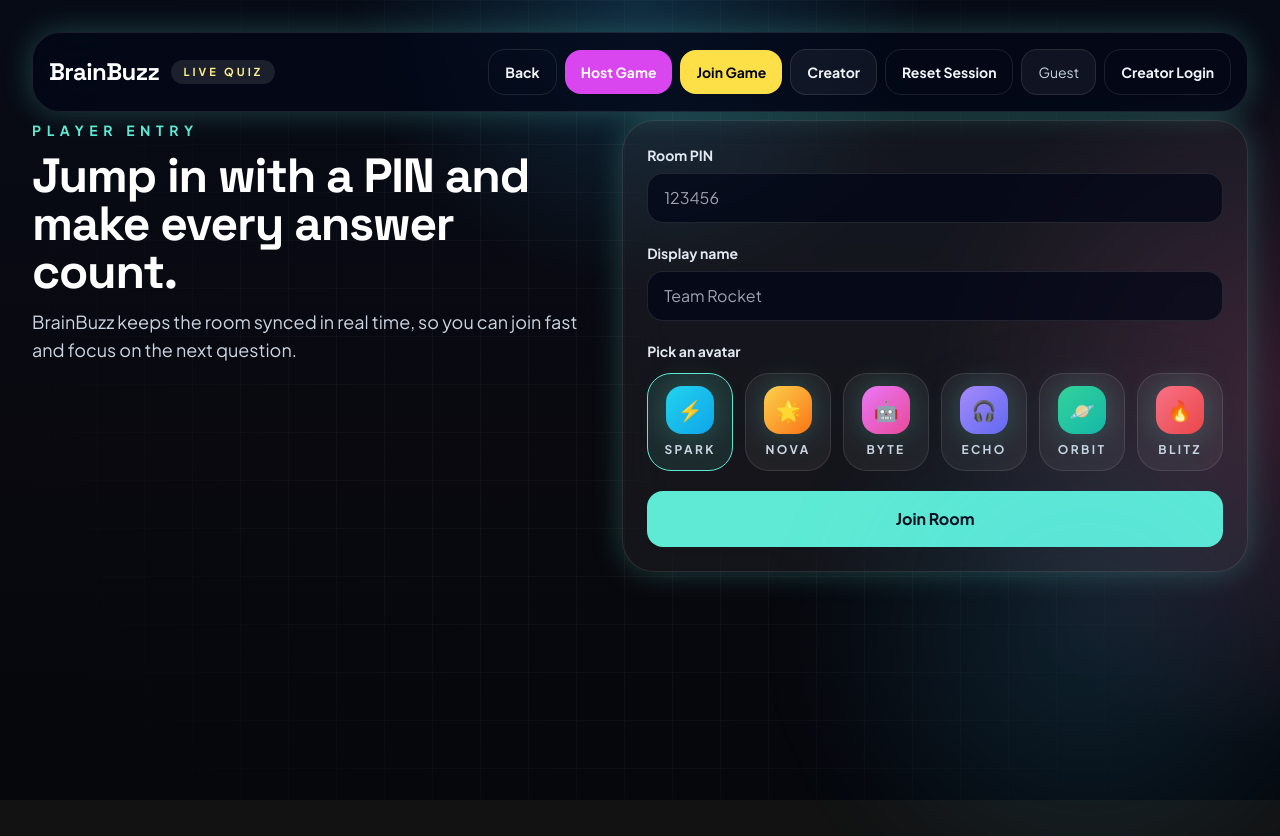
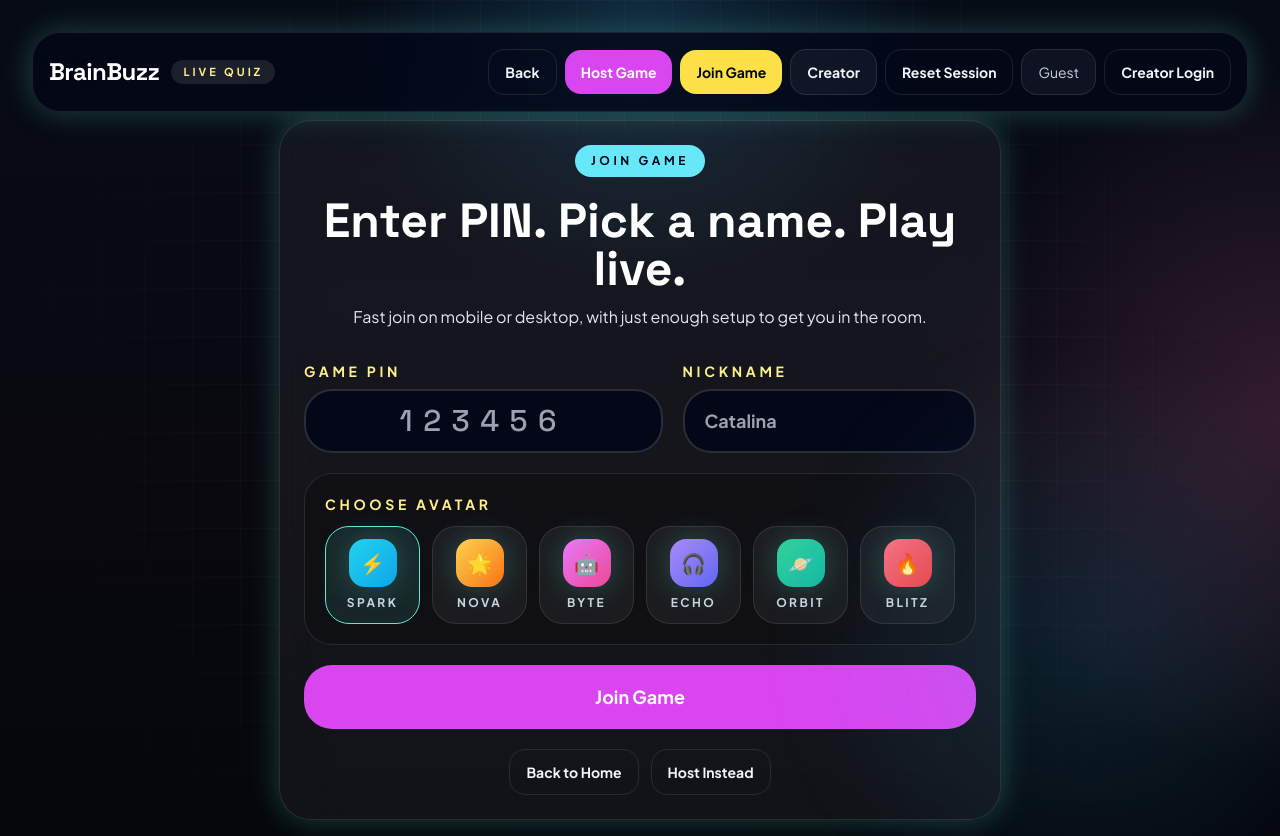
Before and after one commit to CatalinaNicoleta98/BRAINBUZZ, a React (Vite) app in the folder frontend/: page /player/join in a window 1280 px wide. Before the commit the page ends 800 px from the top, so only its background shows below. Built offline with nearby package versions, Linux system fonts and the light colour scheme; no server answers.

Commit message:
Simplify host and join flows for fast game entry

```diff
--- a/frontend/src/features/host/HostQuizLibraryPage.tsx
+++ b/frontend/src/features/host/HostQuizLibraryPage.tsx
@@ -5,7 +5,6 @@
 import { AppShell } from "../../shared/components/AppShell";
 import { GlassPanel } from "../../shared/components/GlassPanel";
 import { QuizCard } from "../../shared/components/QuizCard";
-import { SectionHeading } from "../../shared/components/SectionHeading";
 import type { QuizSummary } from "../../shared/types/game";
 
 export function HostQuizLibraryPage() {
@@ -39,45 +38,47 @@
 
   return (
     <AppShell>
-      <div className="space-y-8">
-        <div className="flex flex-col gap-5 lg:flex-row lg:items-end lg:justify-between">
-          <SectionHeading
-            eyebrow="Host Library"
-            title="Choose the quiz before you open the room."
-            description={
-              user
-                ? "Your hosting library now includes public BrainBuzz quizzes plus your own creator collection, including private drafts."
-                : "Browse the premade development quiz collection, then continue to room setup and go live."
-            }
-          />
-          <div className="flex flex-col gap-3 sm:flex-row">
+      <div className="space-y-6">
+        <div className="flex flex-col gap-4 lg:flex-row lg:items-end lg:justify-between">
+          <div>
+            <div className="inline-flex rounded-full bg-yellow-300 px-4 py-2 text-xs font-bold uppercase tracking-[0.3em] text-slate-950">
+              Host Game
+            </div>
+            <h1 className="mt-4 font-display text-4xl font-bold text-white sm:text-5xl">Pick a quiz and open the room.</h1>
+            <p className="mt-3 max-w-2xl text-slate-200">
+              {user
+                ? "Public BrainBuzz quizzes and your private creator quizzes are all ready to host."
+                : "Choose a premade quiz and start a live game in a few taps."}
+            </p>
+          </div>
+          <div className="flex flex-wrap gap-3">
+            <Link
+              to="/"
+              className="rounded-2xl border border-white/10 bg-white/5 px-5 py-3 text-center font-semibold text-white transition hover:border-white/20 hover:bg-white/10"
+            >
+              Home
+            </Link>
             <Link
               to="/player/join"
-              className="rounded-2xl border border-white/15 bg-white/5 px-5 py-3 text-center font-semibold transition hover:border-electric/60"
+              className="rounded-2xl bg-fuchsia-500 px-5 py-3 text-center font-bold text-white transition hover:bg-fuchsia-400"
             >
-              Join a Room
-            </Link>
-            <Link
-              to={user ? "/creator/studio" : "/creator/auth"}
-              className="rounded-2xl border border-white/15 bg-white/5 px-5 py-3 text-center font-semibold transition hover:border-skyglow/60"
-            >
-              {user ? "Creator Studio" : "Creator Login"}
+              Join Game
             </Link>
           </div>
         </div>
 
         <GlassPanel>
-          <div className="grid gap-4 lg:grid-cols-[1fr_auto] lg:items-end">
+          <div className="grid gap-4 lg:grid-cols-[1fr_auto] lg:items-center">
             <div>
-              <label className="mb-2 block text-sm font-semibold text-slate-200">Search quizzes</label>
+              <label className="mb-2 block text-sm font-bold uppercase tracking-[0.26em] text-yellow-200">Search quiz library</label>
               <input
                 value={search}
                 onChange={(event) => setSearch(event.target.value)}
-                className="w-full rounded-2xl border border-white/10 bg-slate-950/70 px-4 py-3 text-white outline-none transition focus:border-electric"
+                className="min-h-14 w-full rounded-[1.5rem] border-2 border-white/15 bg-slate-950/80 px-5 text-white outline-none transition focus:border-yellow-300"
                 placeholder="React, TypeScript, Git, API..."
               />
             </div>
-            <div className="rounded-3xl border border-white/10 bg-white/5 px-5 py-4 text-sm text-slate-300">
+            <div className="rounded-[1.5rem] bg-yellow-300 px-5 py-4 text-sm font-bold uppercase tracking-[0.24em] text-slate-950">
               {filteredQuizzes.length} quiz{filteredQuizzes.length === 1 ? "" : "zes"} ready to host
             </div>
           </div>
@@ -85,7 +86,7 @@
 
         {error ? <p className="text-sm text-rose-300">{error}</p> : null}
 
-        <div className="grid gap-5 md:grid-cols-2 xl:grid-cols-3">
+        <div className="grid gap-4 md:grid-cols-2 xl:grid-cols-3">
           {filteredQuizzes.map((quiz) => (
             <QuizCard
               key={quiz._id}
@@ -98,7 +99,7 @@
 
         {!filteredQuizzes.length ? (
           <GlassPanel>
-            <p className="text-slate-300">
+            <p className="text-slate-200">
               No quizzes matched that search. {user ? "Try another keyword or build one in Creator Studio." : "Sign in as a creator to build your own private set."}
             </p>
           </GlassPanel>
--- a/frontend/src/features/player/PlayerJoinPage.tsx
+++ b/frontend/src/features/player/PlayerJoinPage.tsx
@@ -1,9 +1,9 @@
 import { FormEvent, useEffect, useState } from "react";
+import { Link } from "react-router-dom";
 import { useNavigate, useSearchParams } from "react-router-dom";
 import { AppShell } from "../../shared/components/AppShell";
 import { AvatarPicker } from "../../shared/components/AvatarPicker";
 import { GlassPanel } from "../../shared/components/GlassPanel";
-import { SectionHeading } from "../../shared/components/SectionHeading";
 import { socket } from "../../shared/socket/socketClient";
 import { savePlayerSession } from "../../shared/utils/storage";
 import { avatarOptions } from "../../shared/utils/avatars";
@@ -53,46 +53,70 @@
 
   return (
     <AppShell>
-      <div className="grid gap-6 lg:grid-cols-[0.95fr_1.05fr]">
-        <SectionHeading
-          eyebrow="Player Entry"
-          title="Jump in with a PIN and make every answer count."
-          description="BrainBuzz keeps the room synced in real time, so you can join fast and focus on the next question."
-        />
+      <div className="mx-auto flex min-h-[72vh] max-w-3xl items-center justify-center">
         <GlassPanel>
-          <form className="space-y-5" onSubmit={handleSubmit}>
+          <div className="mx-auto max-w-2xl text-center">
+            <div className="inline-flex rounded-full bg-cyan-300 px-4 py-2 text-xs font-bold uppercase tracking-[0.3em] text-slate-950">
+              Join Game
+            </div>
+            <h1 className="mt-5 font-display text-4xl font-bold text-white sm:text-5xl">Enter PIN. Pick a name. Play live.</h1>
+            <p className="mt-3 text-slate-200">Fast join on mobile or desktop, with just enough setup to get you in the room.</p>
+          </div>
+
+          <form className="mx-auto mt-8 max-w-2xl space-y-5" onSubmit={handleSubmit}>
+            <div className="grid gap-5 sm:grid-cols-[1.1fr_0.9fr]">
               <div>
-              <label className="mb-2 block text-sm font-semibold text-slate-200">Room PIN</label>
+                <label className="mb-2 block text-sm font-bold uppercase tracking-[0.26em] text-yellow-200">Game PIN</label>
                 <input
                   value={roomPin}
                   onChange={(event) => setRoomPin(event.target.value)}
-                className="w-full rounded-2xl border border-white/10 bg-slate-950/70 px-4 py-3 text-white outline-none transition focus:border-electric"
+                  inputMode="numeric"
+                  className="min-h-16 w-full rounded-[1.75rem] border-2 border-white/15 bg-slate-950/80 px-4 text-center font-display text-3xl tracking-[0.35em] text-white outline-none transition focus:border-yellow-300"
                   placeholder="123456"
                   required
                 />
               </div>
               <div>
-              <label className="mb-2 block text-sm font-semibold text-slate-200">Display name</label>
+                <label className="mb-2 block text-sm font-bold uppercase tracking-[0.26em] text-yellow-200">Nickname</label>
                 <input
                   value={displayName}
                   onChange={(event) => setDisplayName(event.target.value)}
-                className="w-full rounded-2xl border border-white/10 bg-slate-950/70 px-4 py-3 text-white outline-none transition focus:border-electric"
-                placeholder="Team Rocket"
+                  className="min-h-16 w-full rounded-[1.75rem] border-2 border-white/15 bg-slate-950/80 px-5 text-lg font-semibold text-white outline-none transition focus:border-cyan-300"
+                  placeholder="Catalina"
                   required
                 />
               </div>
-            <div>
-              <label className="mb-3 block text-sm font-semibold text-slate-200">Pick an avatar</label>
+            </div>
+
+            <div className="rounded-[1.75rem] border border-white/10 bg-black/20 p-5">
+              <label className="mb-3 block text-sm font-bold uppercase tracking-[0.26em] text-yellow-200">Choose avatar</label>
               <AvatarPicker selectedAvatarId={avatarId} onSelect={setAvatarId} />
             </div>
+
             {error ? <p className="text-sm text-rose-300">{error}</p> : null}
+
             <button
               type="submit"
               disabled={loading}
-              className="w-full rounded-2xl bg-electric px-5 py-4 font-bold text-slate-950 transition hover:scale-[1.01] disabled:cursor-not-allowed disabled:opacity-60"
+              className="min-h-16 w-full rounded-[1.75rem] bg-fuchsia-500 px-5 text-lg font-bold text-white transition hover:bg-fuchsia-400 disabled:cursor-not-allowed disabled:opacity-60"
             >
-              {loading ? "Joining..." : "Join Room"}
+              {loading ? "Joining..." : "Join Game"}
             </button>
+
+            <div className="flex flex-wrap items-center justify-center gap-3 text-sm">
+              <Link
+                to="/"
+                className="rounded-2xl border border-white/10 px-4 py-3 font-semibold text-slate-100 transition hover:border-white/20 hover:bg-white/10"
+              >
+                Back to Home
+              </Link>
+              <Link
+                to="/host/library"
+                className="rounded-2xl border border-white/10 px-4 py-3 font-semibold text-slate-100 transition hover:border-white/20 hover:bg-white/10"
+              >
+                Host Instead
+              </Link>
+            </div>
           </form>
         </GlassPanel>
       </div>
--- a/frontend/src/features/quiz/HomePage.tsx
+++ b/frontend/src/features/quiz/HomePage.tsx
@@ -3,7 +3,6 @@
 import { useAuth } from "../../app/AuthProvider";
 import { AppShell } from "../../shared/components/AppShell";
 import { GlassPanel } from "../../shared/components/GlassPanel";
-import { savePlayerSession } from "../../shared/utils/storage";
 import { useNavigate } from "react-router-dom";
 
 export function HomePage() {
--- a/frontend/src/shared/components/QuizCard.tsx
+++ b/frontend/src/shared/components/QuizCard.tsx
@@ -15,27 +15,32 @@
     <button
       type="button"
       onClick={onClick}
-      className={`w-full rounded-[2rem] border p-5 text-left transition ${
-        selected ? "border-electric bg-electric/10" : "border-white/10 bg-white/5 hover:border-white/20"
+      className={`w-full rounded-[1.9rem] border p-5 text-left transition ${
+        selected
+          ? "border-yellow-300 bg-yellow-300/12"
+          : "border-white/10 bg-black/20 hover:-translate-y-1 hover:border-cyan-300/60 hover:bg-white/10"
       }`}
     >
-      <div className={`flex min-h-28 items-end rounded-[1.5rem] p-4 ${theme.shellClassName}`}>
+      <div className={`flex min-h-24 items-center justify-between rounded-[1.5rem] p-4 ${theme.shellClassName}`}>
         <div className="text-4xl">{quiz.coverEmoji}</div>
+        <div className="rounded-full bg-black/35 px-3 py-1 text-[11px] font-bold uppercase tracking-[0.24em] text-white/85">
+          {quiz.questions.length} Qs
+        </div>
       </div>
       <div className="mt-4 flex items-start justify-between gap-4">
         <div>
           <div className="font-display text-2xl text-white">{quiz.title}</div>
-          <div className="mt-1 text-sm text-slate-300">{quiz.description}</div>
+          <div className="mt-2 line-clamp-3 text-sm text-slate-200">{quiz.description}</div>
         </div>
-        <div className="rounded-full border border-white/10 px-3 py-1 text-xs uppercase tracking-[0.25em] text-slate-300">
+        <div className="rounded-full border border-white/10 px-3 py-1 text-xs font-bold uppercase tracking-[0.25em] text-slate-200">
           {quiz.visibility}
         </div>
       </div>
-      <div className="mt-4 flex items-center justify-between text-sm text-slate-400">
-        <span>{quiz.questions.length} questions</span>
+      <div className="mt-4 flex items-center justify-between text-sm text-slate-300">
         <span>by {quiz.createdBy}</span>
+        <span className="font-semibold text-cyan-200">{quiz.themeId}</span>
       </div>
-      {actionLabel ? <div className="mt-4 font-semibold text-electric">{actionLabel}</div> : null}
+      {actionLabel ? <div className="mt-4 font-bold text-yellow-200">{actionLabel}</div> : null}
     </button>
   );
 }
```
Lines whose indentation alone changed are shown as unchanged.
